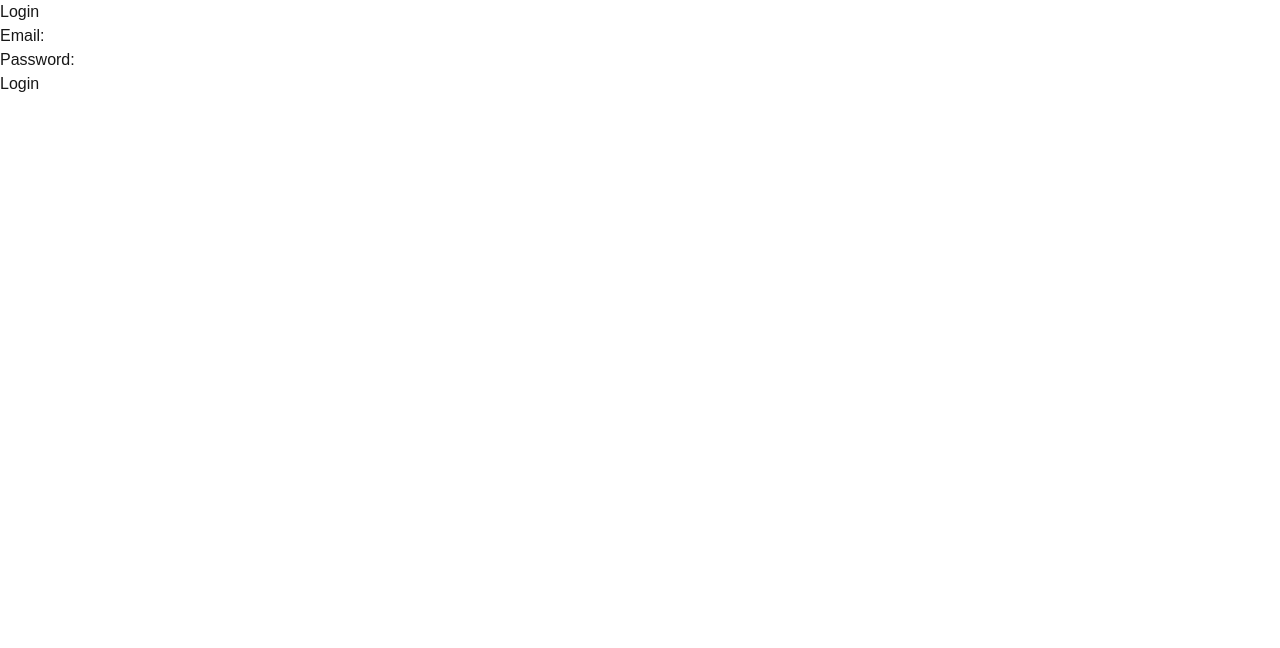
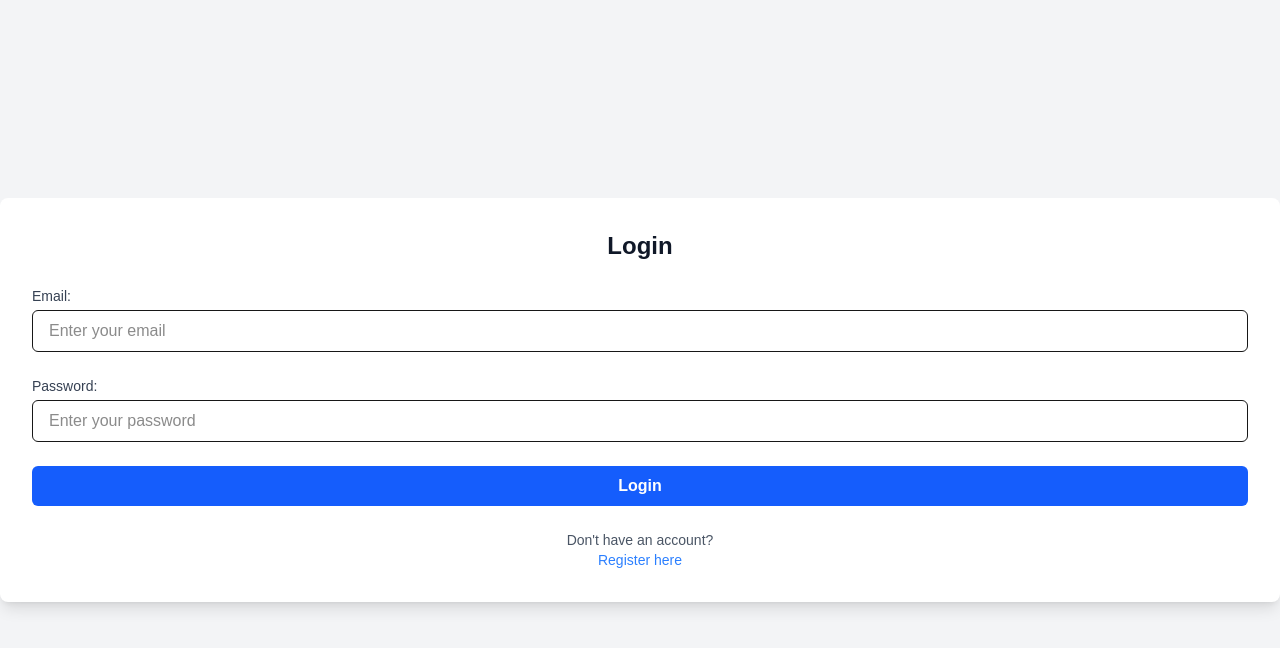
Before and after one commit to bcart01v/BeHeardQueue, a Next.js app: page /login in a window 1280 px wide. Shown: the top 648 px of the page. Built offline with nearby package versions, Linux system fonts and the light colour scheme; no server answers.

Commit message:
Basic login/register pages successfully creating and storing  users in Firebase - no authentication guard on pages yet

```diff
--- a/app/login/page.tsx
+++ b/app/login/page.tsx
@@ -1,5 +1,6 @@
 //Typical Login Page.
 // Client side rendering
+
 "use client";
 import { useState, FormEvent } from "react";
 import { useRouter } from "next/navigation";
@@ -27,28 +28,63 @@ const LoginPage = () => {
   };
 
   return (
+    <div className="flex min-h-screen items-center justify-center bg-gray-100">
+      <div className="bg-white shadow-lg rounded-lg p-8 w-full">
+        <h2 className="text-2xl font-bold text-gray-900 text-center">Login</h2>
+        <form onSubmit={handleLogin} className="space-y-6 mt-6">
+          {/* Email Field */}
           <div>
-      <h2>Login</h2>
-
-      <form onSubmit={handleLogin}>
-        <label>Email:</label>
+            <label
+              className="block text-sm font-medium text-gray-700"
+            >
+              Email:
+            </label>
             <input
               type="email"
               value={email}
               onChange={(e) => setEmail(e.target.value)}
               required
+              className="w-full px-4 py-2 mt-1 border rounded-md"
+              placeholder="Enter your email"
             />
-        <br />
-        <label>Password:</label>
+          </div>
+          {/* Password Field */}
+          <div>
+            <label
+              className="block text-sm font-medium text-gray-700"
+            >
+              Password:
+            </label>
             <input
               type="password"
               value={password}
               onChange={(e) => setPassword(e.target.value)}
               required
+              className="w-full px-4 py-2 mt-1 border rounded-md"
+              placeholder="Enter your password"
             />
-        <br />
-        <button type="submit">Login</button>
+          </div>
+          {/* Submit Button */}
+          <button
+            type="submit"
+            className="w-full bg-blue-600 text-white font-semibold py-2 px-4 rounded-md"
+            >
+              Login
+            </button>
         </form>
+        {/* Register Redirect */}
+        <p className="mt-6 text-center text-sm text-gray-600">
+          Don't have an account?
+          <div>
+            <a
+              href="/register"
+              className="text-blue-500"
+            >
+              Register here
+            </a>
+          </div>
+        </p>
+      </div>
     </div>
   );
 };
--- a/app/page.tsx
+++ b/app/page.tsx
@@ -1,6 +1,7 @@
 // This should be a server side rendered page.
 
 import Image from "next/image";
+import Link from "next/link";
 
 export default function Home() {
   return (
@@ -14,11 +15,13 @@ export default function Home() {
               </h1>
             </div>
             <div className="flex items-center space-x-4">
-              <button
-                className="px-4 py-2 text-sm font-medium text-gray-700 dark:text-gray-200 hover:text-gray-900 dark:hover:text-white"
-              >
+              <Link href="/login" passHref>
+                <button
+                  className="px-4 py-2 text-sm font-medium text-gray-700 dark:text-gray-200 hover:text-gray-900 dark:hover:text-white cursor-pointer"
+                >
                 Login
-              </button>
+                </button>
+              </Link>
               <button
                 className="px-4 py-2 text-sm font-medium text-white bg-yellow-400 rounded-md hover:bg-blue-700 focus:outline-none focus:ring-2 focus:ring-offset-2 focus:ring-blue-500"
               >
--- a/app/register/page.tsx
+++ b/app/register/page.tsx
@@ -1,2 +1,124 @@
 //Typical Register Page
 // Client side rendering
+// app/register/page.tsx
+
+"use client";
+import { useState, FormEvent } from "react";
+import { useRouter } from "next/navigation";
+import { registerWithEmail } from "@/lib/auth";
+
+const RegisterPage = () => {
+  const [email, setEmail] = useState<string>("");
+  const [password, setPassword] = useState<string>("");
+  const [confirmPassword, setConfirmPassword] = useState<string>("");
+  const [error, setError] = useState<string | null>(null);
+  const [success, setSuccess] = useState<string | null>(null);
+  const router = useRouter();
+
+  // Handle form submission
+  const handleRegister = async (e: FormEvent) => {
+    e.preventDefault();
+    setError(null);
+    setSuccess(null);
+
+    // Check if passwords match
+    if (password !== confirmPassword) {
+      setError("Passwords do not match.");
+      return;
+    }
+
+    try {
+      const user = await registerWithEmail(email, password);
+      if (user) {
+        setSuccess("Account created successfully! Redirecting to login...");
+        setTimeout(() => {
+          router.push("/login");
+        }, 2000);
+      }
+    } catch (err: any) {
+      setError("Registration failed. Please try again.");
+    }
+  };
+
+  return (
+    <div className="flex min-h-screen items-center justify-center bg-gray-100">
+      <div className="bg-white shadow-lg rounded-lg p-8 w-full">
+        <h2 className="text-2xl font-bold text-gray-900 text-center">
+          Create an Account
+        </h2>
+
+        {error && (
+          <p className="mt-4 text-sm text-red-500 text-center">{error}</p>
+        )}
+        {success && (
+          <p className="mt-4 text-sm text-green-500 text-center">{success}</p>
+        )}
+
+        <form onSubmit={handleRegister} className="space-y-6 mt-6">
+          {/* Email Field */}
+          <div>
+            <label className="block text-sm font-medium text-gray-700">
+              Email:
+            </label>
+            <input
+              type="email"
+              value={email}
+              onChange={(e) => setEmail(e.target.value)}
+              required
+              className="w-full px-4 py-2 mt-1 border rounded-md"
+              placeholder="Enter your email"
+            />
+          </div>
+
+          {/* Password Field */}
+          <div>
+            <label className="block text-sm font-medium text-gray-700">
+              Password:
+            </label>
+            <input
+              type="password"
+              value={password}
+              onChange={(e) => setPassword(e.target.value)}
+              required
+              className="w-full px-4 py-2 mt-1 border rounded-md"
+              placeholder="Enter a password"
+            />
+          </div>
+
+          {/* Confirm Password Field */}
+          <div>
+            <label className="block text-sm font-medium text-gray-700">
+              Confirm Password:
+            </label>
+            <input
+              type="password"
+              value={confirmPassword}
+              onChange={(e) => setConfirmPassword(e.target.value)}
+              required
+              className="w-full px-4 py-2 mt-1 border rounded-md"
+              placeholder="Confirm your password"
+            />
+          </div>
+
+          {/* Submit Button */}
+          <button
+            type="submit"
+            className="w-full bg-blue-600 text-white font-semibold py-2 px-4 rounded-md"
+          >
+            Register
+          </button>
+        </form>
+
+        {/* Login Link */}
+        <p className="mt-6 text-center text-sm text-gray-600">
+          Already have an account?{" "}
+          <a href="/login" className="text-blue-500">
+            Login here
+          </a>
+        </p>
+      </div>
+    </div>
+  );
+};
+
+export default RegisterPage;
```
Lines whose indentation alone changed are shown as unchanged.
